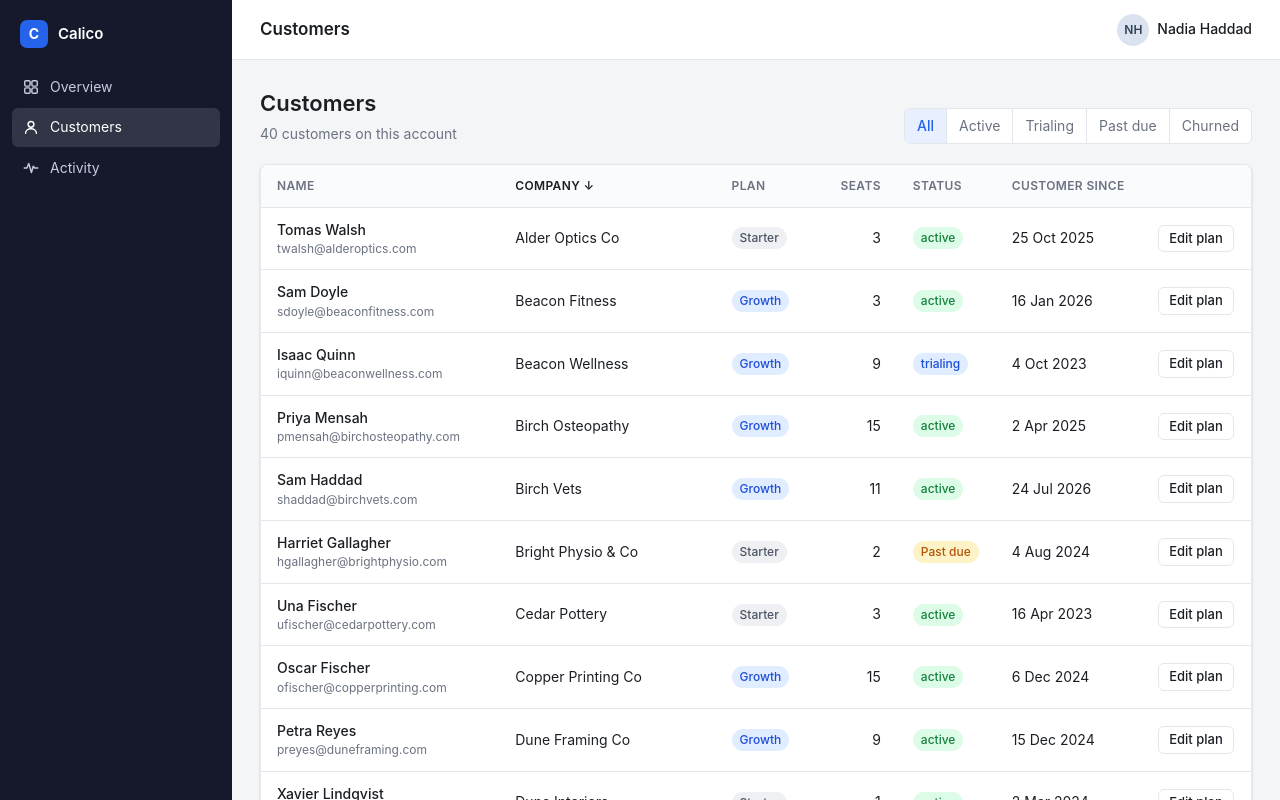
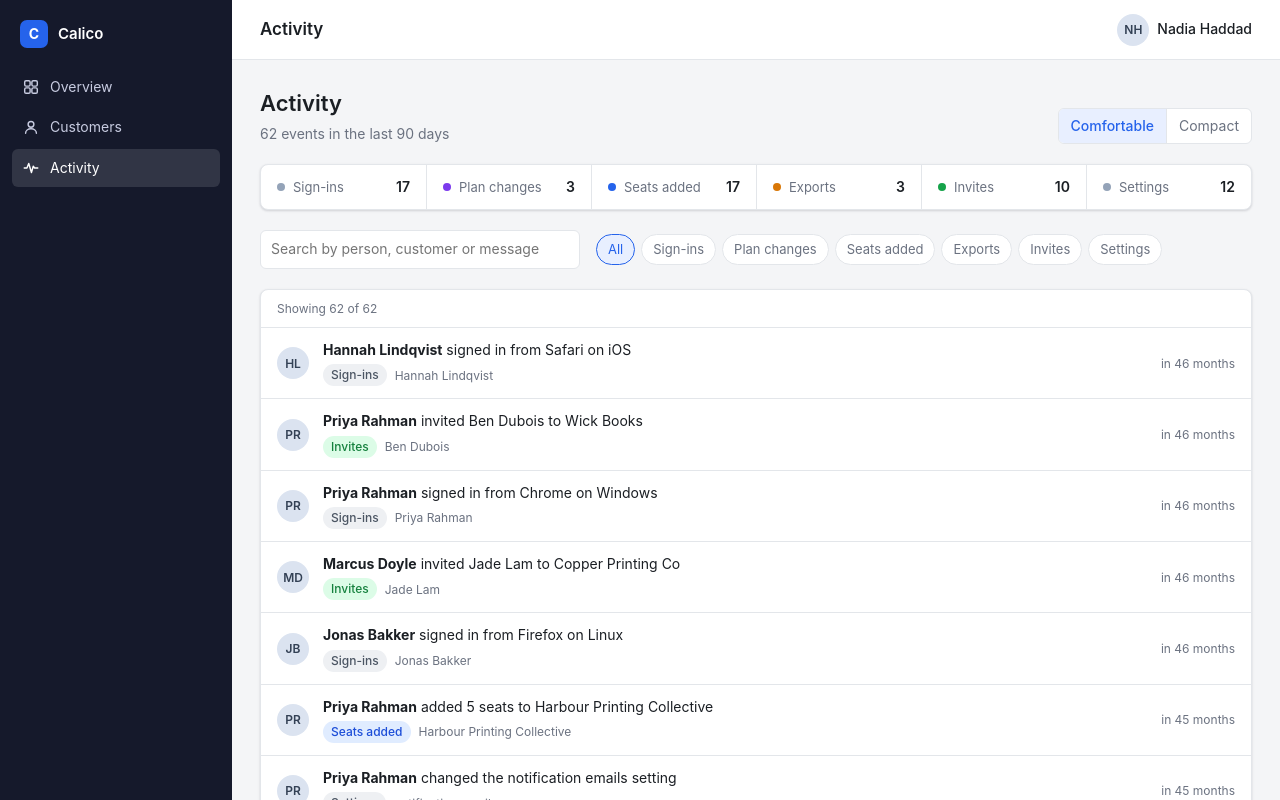
Before and after one commit to Calico-Media/Work-Experience-2, a React (Vite) app: page /activity in a window 1280 px wide. Before the commit this address led to /customers. Shown: the top 800 px of the page. Built offline with nearby package versions, Linux system fonts and the light colour scheme.

Commit message:
activity feed with search and type filters

```diff
--- a/src/App.jsx
+++ b/src/App.jsx
@@ -2,6 +2,7 @@ import React from 'react'
 import { Routes, Route, Navigate } from 'react-router-dom'
 import DashboardLayout from './layout/DashboardLayout'
 import CustomersPage from './pages/CustomersPage'
+import ActivityPage from './pages/ActivityPage'
 import InvoicesPage from './pages/InvoicesPage'
 
 export default function App() {
@@ -10,6 +11,7 @@ export default function App() {
       <Route element={<DashboardLayout />}>
         <Route path="/" element={<Navigate to="/customers" replace />} />
         <Route path="/customers" element={<CustomersPage />} />
+        <Route path="/activity" element={<ActivityPage />} />
         <Route path="/billing" element={<InvoicesPage />} />
         <Route path="*" element={<Navigate to="/customers" replace />} />
       </Route>
--- /dev/null
+++ b/src/pages/ActivityPage.jsx
@@ -0,0 +1,126 @@
+import React, { useEffect, useState } from 'react'
+import { useOutletContext } from 'react-router-dom'
+import moment from 'moment'
+import PageHeader from '../components/PageHeader'
+import { TableSkeleton } from '../components/Skeleton'
+import ActivityFeed from './activity/ActivityFeed'
+import { EVENT_TYPES } from './activity/eventTypes'
+import { formatNumber } from '../utils/format'
+
+const SEARCH_DELAY_MS = 250
+
+export default function ActivityPage() {
+  const { api, account } = useOutletContext()
+  const [events, setEvents] = useState([])
+  const [loading, setLoading] = useState(true)
+  const [query, setQuery] = useState('')
+  const [appliedQuery, setAppliedQuery] = useState('')
+  const [type, setType] = useState('all')
+  const [density, setDensity] = useState('comfortable')
+
+  useEffect(() => {
+    let cancelled = false
+    setLoading(true)
+    api.get('/api/activity').then((data) => {
+      if (cancelled) return
+      setEvents(data)
+      setLoading(false)
+    })
+    return () => {
+      cancelled = true
+    }
+  }, [account])
+
+  // Apply the search a beat after the last keystroke rather than on every one.
+  useEffect(() => {
+    const timer = setTimeout(() => setAppliedQuery(query), SEARCH_DELAY_MS)
+    return () => clearTimeout(timer)
+  }, [query])
+
+  const needle = appliedQuery.trim().toLowerCase()
+  const filtered = events.filter((event) => {
+    if (type !== 'all' && event.type !== type) return false
+    if (!needle) return true
+    return (
+      event.message.toLowerCase().includes(needle) ||
+      event.actor.toLowerCase().includes(needle) ||
+      event.target.toLowerCase().includes(needle)
+    )
+  })
+
+  const countsByType = {}
+  for (const event of events) {
+    countsByType[event.type] = (countsByType[event.type] || 0) + 1
+  }
+
+  return (
+    <div className="page">
+      <PageHeader
+        title="Activity"
+        subtitle={loading ? 'Loading…' : `${formatNumber(events.length)} events in the last 90 days`}
+        actions={
+          <div className="segmented">
+            <button
+              type="button"
+              className={`segmented__option ${density === 'comfortable' ? 'is-active' : ''}`}
+              onClick={() => setDensity('comfortable')}
+            >
+              Comfortable
+            </button>
+            <button
+              type="button"
+              className={`segmented__option ${density === 'compact' ? 'is-active' : ''}`}
+              onClick={() => setDensity('compact')}
+            >
+              Compact
+            </button>
+          </div>
+        }
+      />
+
+      <div className="strip">
+        {EVENT_TYPES.map((entry) => (
+          <div className="strip__item" key={entry.type}>
+            <span className={`strip__dot strip__dot--${entry.type}`} aria-hidden="true" />
+            <span className="strip__label">{entry.label}</span>
+            <span className="strip__value">{formatNumber(countsByType[entry.type] || 0)}</span>
+          </div>
+        ))}
+      </div>
+
+      <div className="filters">
+        <input
+          type="search"
+          className="input input--search"
+          placeholder="Search by person, customer or message"
+          value={query}
+          onChange={(e) => setQuery(e.target.value)}
+          aria-label="Search activity"
+        />
+        <div className="chips">
+          <button type="button" className={`chip ${type === 'all' ? 'is-active' : ''}`} onClick={() => setType('all')}>
+            All
+          </button>
+          {EVENT_TYPES.map((entry) => (
+            <button
+              type="button"
+              key={entry.type}
+              className={`chip ${type === entry.type ? 'is-active' : ''}`}
+              onClick={() => setType(entry.type)}
+            >
+              {entry.label}
+            </button>
+          ))}
+        </div>
+      </div>
+
+      <div className="card">
+        {loading ? (
+          <TableSkeleton rows={12} columns={3} />
+        ) : (
+          <ActivityFeed events={filtered} compact={density === 'compact'} total={events.length} />
+        )}
+      </div>
+    </div>
+  )
+}
--- /dev/null
+++ b/src/pages/activity/ActivityFeed.jsx
@@ -0,0 +1,22 @@
+import React from 'react'
+import EventRow from './EventRow'
+import EmptyState from '../../components/EmptyState'
+
+export default function ActivityFeed({ events, compact, total }) {
+  if (events.length === 0) {
+    return <EmptyState title="No matching events" body={`Nothing in the last ${total} events matches your filters.`} />
+  }
+
+  return (
+    <div className={`feed ${compact ? 'feed--compact' : ''}`}>
+      <div className="feed__summary">
+        Showing {events.length} of {total}
+      </div>
+      <ul className="feed__list">
+        {events.map((event) => (
+          <EventRow key={event.id} event={event} compact={compact} />
+        ))}
+      </ul>
+    </div>
+  )
+}
--- /dev/null
+++ b/src/pages/activity/EventRow.jsx
@@ -0,0 +1,92 @@
+import React from 'react'
+import { describeType } from './eventTypes'
+
+const LOCALE = 'en-GB'
+
+const RELATIVE_STEPS = [
+  { unit: 'second', ms: 1000 },
+  { unit: 'minute', ms: 60 * 1000 },
+  { unit: 'hour', ms: 60 * 60 * 1000 },
+  { unit: 'day', ms: 24 * 60 * 60 * 1000 },
+  { unit: 'week', ms: 7 * 24 * 60 * 60 * 1000 },
+  { unit: 'month', ms: 30 * 24 * 60 * 60 * 1000 },
+]
+
+function relativeTime(date) {
+  const diff = date.getTime() - Date.now()
+  const abs = Math.abs(diff)
+  let step = RELATIVE_STEPS[0]
+  for (const candidate of RELATIVE_STEPS) {
+    if (abs >= candidate.ms) step = candidate
+  }
+  const value = Math.round(diff / step.ms)
+  return new Intl.RelativeTimeFormat(LOCALE, { numeric: 'auto' }).format(value, step.unit)
+}
+
+function absoluteTime(date) {
+  return new Intl.DateTimeFormat(LOCALE, {
+    weekday: 'short',
+    day: 'numeric',
+    month: 'short',
+    hour: '2-digit',
+    minute: '2-digit',
+  }).format(date)
+}
+
+function dayLabel(date) {
+  const today = new Date()
+  const sameDay =
+    date.getFullYear() === today.getFullYear() &&
+    date.getMonth() === today.getMonth() &&
+    date.getDate() === today.getDate()
+  if (sameDay) return 'Today'
+  return new Intl.DateTimeFormat(LOCALE, { dateStyle: 'full' }).format(date)
+}
+
+function initialsFor(name) {
+  return name
+    .split(/\s+/)
+    .filter(Boolean)
+    .slice(0, 2)
+    .map((part) => part[0].toUpperCase())
+    .join('')
+}
+
+// Highlights the actor's name inside the message so it reads as "who did what".
+function splitMessage(message, actor) {
+  const index = message.indexOf(actor)
+  if (index !== 0) return [null, message]
+  return [actor, message.slice(actor.length)]
+}
+
+export default function EventRow({ event, compact }) {
+  const date = new Date(event.timestamp)
+  const meta = describeType(event.type)
+  const [actor, rest] = splitMessage(event.message, event.actor)
+
+  return (
+    <li className={`event event--${event.type}`}>
+      <span className={`avatar ${compact ? 'avatar--xs' : 'avatar--sm'}`}>{initialsFor(event.actor)}</span>
+      <div className="event__body">
+        <div className="event__message">
+          {actor && <strong>{actor}</strong>}
+          {rest}
+        </div>
+        {!compact && (
+          <div className="event__meta">
+            <span className={`badge badge--${meta.tone}`}>{meta.label}</span>
+            <span className="event__target">{event.target}</span>
+          </div>
+        )}
+      </div>
+      <time
+        className="event__time"
+        dateTime={event.timestamp}
+        title={absoluteTime(date)}
+        aria-label={`${dayLabel(date)}, ${absoluteTime(date)}`}
+      >
+        {compact ? absoluteTime(date) : relativeTime(date)}
+      </time>
+    </li>
+  )
+}
--- /dev/null
+++ b/src/pages/activity/eventTypes.js
@@ -0,0 +1,12 @@
+export const EVENT_TYPES = [
+  { type: 'login', label: 'Sign-ins', tone: 'neutral' },
+  { type: 'plan_changed', label: 'Plan changes', tone: 'purple' },
+  { type: 'seat_added', label: 'Seats added', tone: 'blue' },
+  { type: 'export', label: 'Exports', tone: 'amber' },
+  { type: 'invite_sent', label: 'Invites', tone: 'green' },
+  { type: 'settings_changed', label: 'Settings', tone: 'neutral' },
+]
+
+export function describeType(type) {
+  return EVENT_TYPES.find((entry) => entry.type === type) || { type, label: type, tone: 'neutral' }
+}
```
